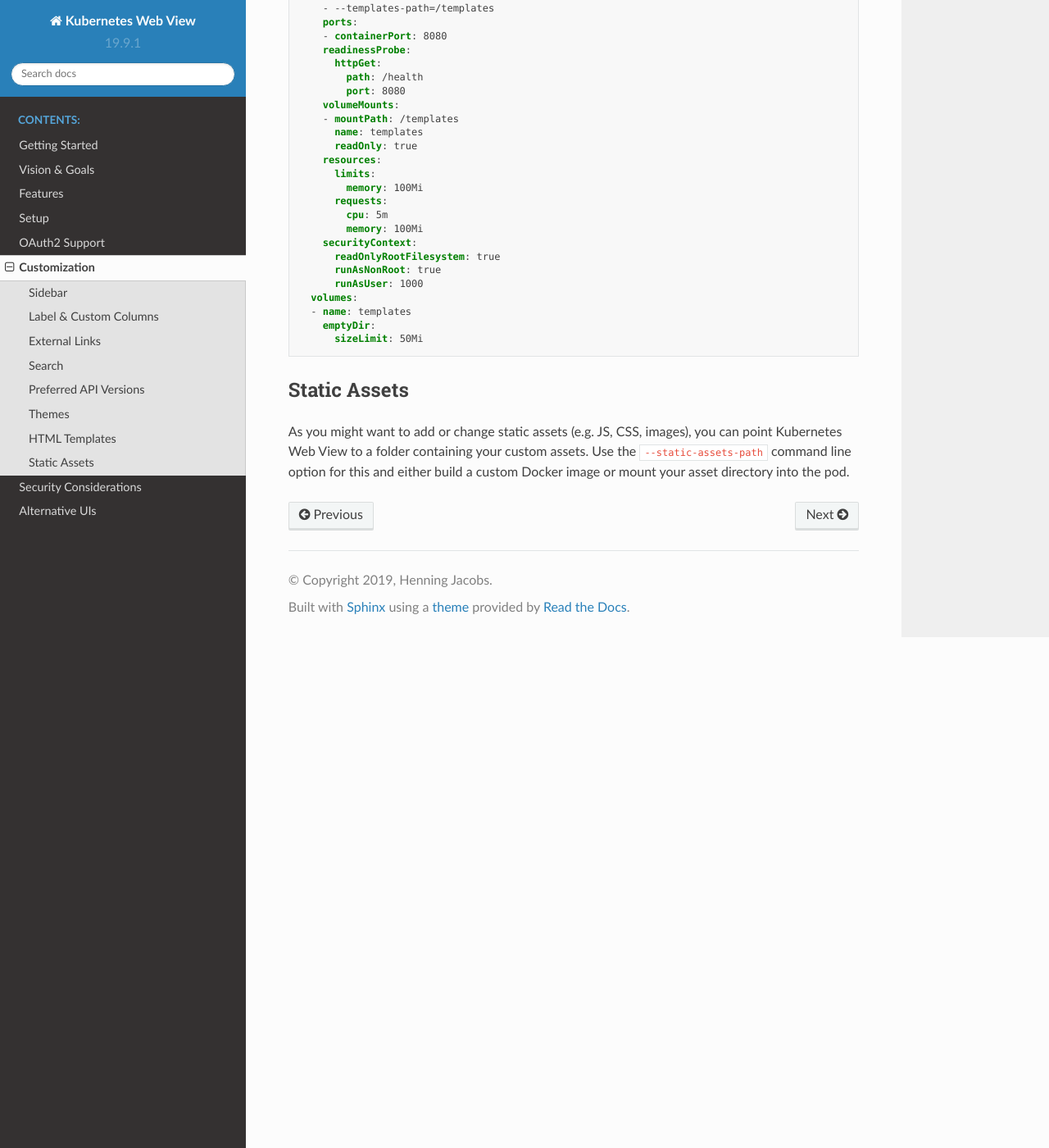
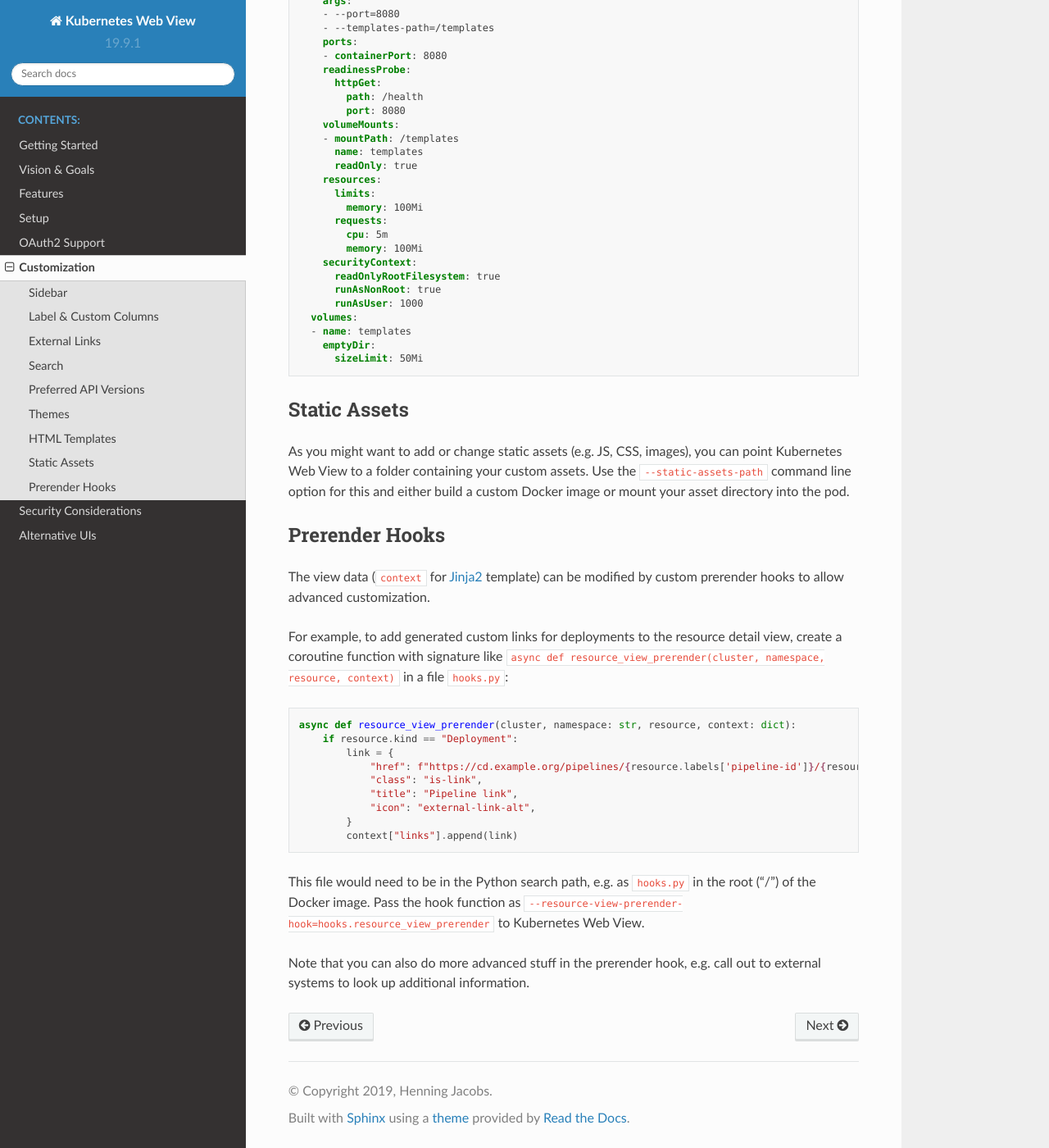
Before and after one commit to hjacobs/kube-web-view, a Sphinx documentation site: the page built from docs/customization.rst, in a window 1280 px wide and 1400 px high, scrolled down 5142 px. Shown: the whole window at 82% size. Built offline with Sphinx 7.4.7 and the Read the Docs theme 2.0.0, drawn with Linux system fonts in a browser that asks for light colours; some of the changed text lies outside the part shown.

Commit message:
document --resource-view-prerender-hook

```diff
--- a/docs/customization.rst
+++ b/docs/customization.rst
@@ -15,6 +15,7 @@
 * one of the :ref:`themes` can be selected as default, or you can create your own CSS theme
 * :ref:`html-templates` can be customized to match your branding, to add static links, and to inject custom JS/CSS
 * :ref:`static-assets` can be included to add images, JS, or CSS files
+* :ref:`prerender-hooks` can be used to add or transform view data
 
 
 .. _sidebar:
@@ -242,5 +243,30 @@
 you can point Kubernetes Web View to a folder containing your custom assets.
 Use the ``--static-assets-path`` command line option for this and either build a custom Docker image or mount your asset directory into the pod.
 
+.. _prerender-hooks:
+
+Prerender Hooks
+===============
+
+The view data (``context`` for Jinja2_ template) can be modified by custom prerender hooks to allow advanced customization.
+
+For example, to add generated custom links for deployments to the resource detail view, create a coroutine function with signature like ``async def resource_view_prerender(cluster, namespace, resource, context)`` in a file ``hooks.py``:
+
+.. code-block:: python
+
+    async def resource_view_prerender(cluster, namespace: str, resource, context: dict):
+        if resource.kind == "Deployment":
+            link = {
+                "href": f"https://cd.example.org/pipelines/{resource.labels['pipeline-id']}/{resource.labels['deployment-id']}",
+                "class": "is-link",
+                "title": "Pipeline link",
+                "icon": "external-link-alt",
+            }
+            context["links"].append(link)
+
+This file would need to be in the Python search path, e.g. as ``hooks.py`` in the root ("/") of the Docker image. Pass the hook function as ``--resource-view-prerender-hook=hooks.resource_view_prerender`` to Kubernetes Web View.
+
+Note that you can also do more advanced stuff in the prerender hook, e.g. call out to external systems to look up additional information.
+
 
 .. _Jinja2: https://palletsprojects.com/p/jinja/
```
